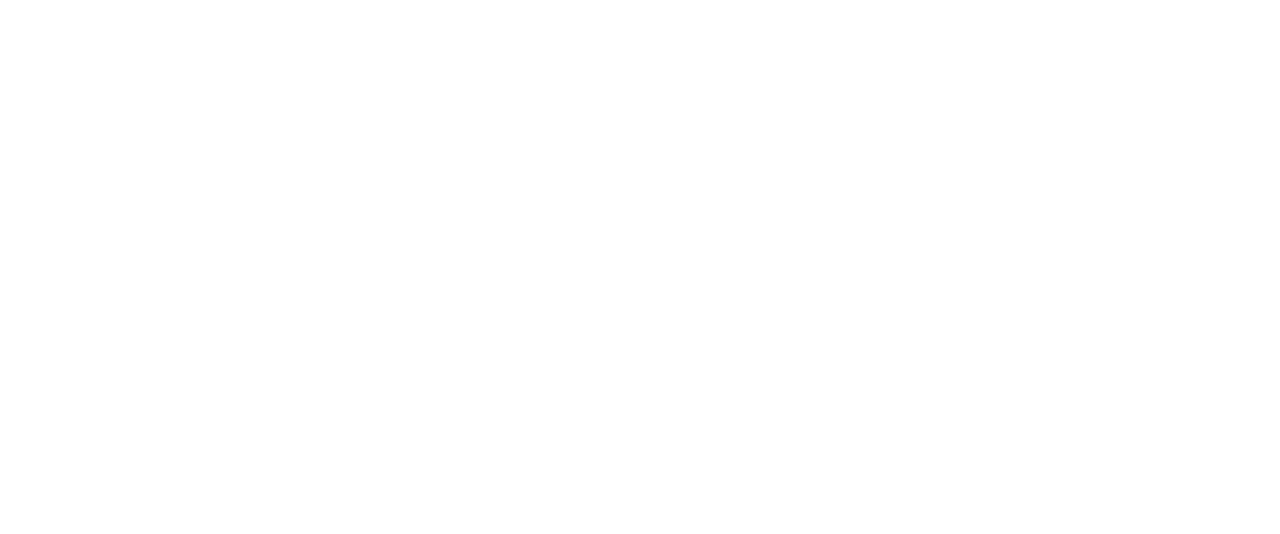
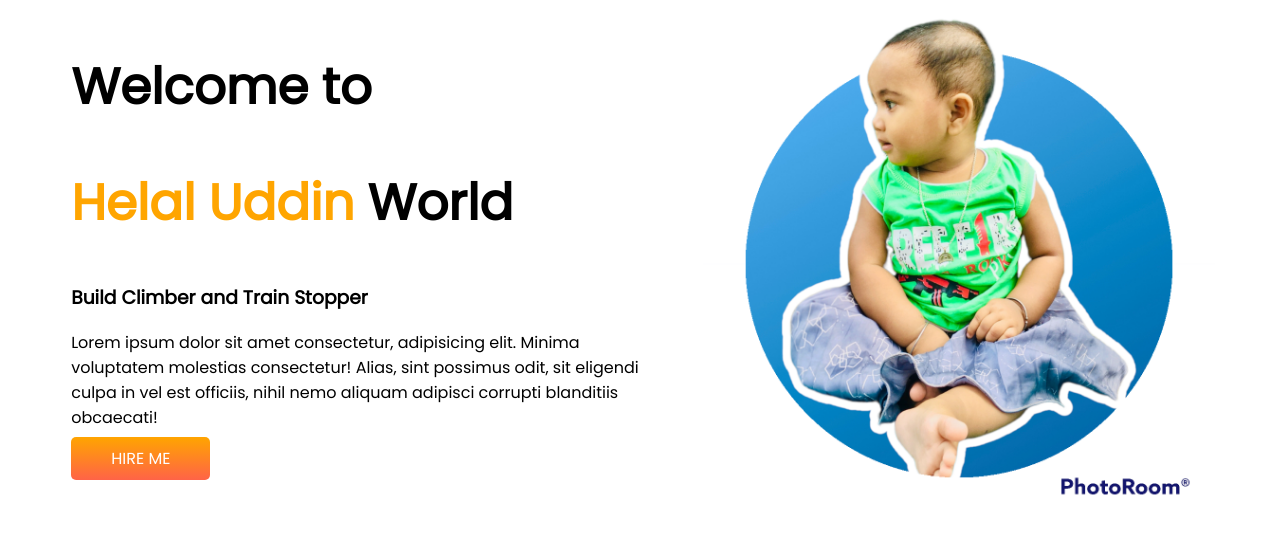
Before and after one commit to md-helal-uddin/dev-port, a plain HTML site: page index.html in a window 1280 px wide. Drawn offline with Linux system fonts and the light colour scheme; a web font is replaced by a local one.

Commit message:
top-update

```diff
--- a/index.html
+++ b/index.html
@@ -5,9 +5,25 @@
     <meta http-equiv="X-UA-Compatible" content="IE=edge">
     <meta name="viewport" content="width=device-width, initial-scale=1.0">
     <link rel="stylesheet" href="style.css">
+    <link rel="preconnect" href="https://fonts.googleapis.com">
+    <link rel="preconnect" href="https://fonts.gstatic.com" crossorigin>
+    <link href="https://fonts.googleapis.com/css2?family=Festive&family=Poppins&display=swap" rel="stylesheet">
     <title>helal-portfolio</title>
 </head>
 <body>
+  <section>
+    <div class="half-width">
+        <h1>Welcome to</h1>
+        <h1><span class="name-high">Helal Uddin</span>  World</h1>
+        <h3>Build Climber and Train Stopper</h3>
+        <p>Lorem ipsum dolor sit amet consectetur, adipisicing elit. Minima voluptatem molestias consectetur! Alias, sint possimus odit, sit eligendi culpa in vel est officiis, nihil nemo aliquam adipisci corrupti blanditiis obcaecati!</p>
+        <a class="link-button" href="https://www.foodpanda.com" target=" _blank">Hire me</a>
+    </div>
+    <div class="half-width">
+        <img src="images/alifa1.png" alt="">
+    </div>
+  </section>
+
 
 </body>
 </html>
--- a/style.css
+++ b/style.css
@@ -0,0 +1,27 @@
+body{
+    font-family: 'Poppins', sans-serif;
+}
+h1{
+    font-size: 50px;
+}
+.name-high{
+    color: orange;
+}
+section{
+    display: flex;
+}
+.half-width{
+    width: 50%;
+    padding-left: 5%;
+}
+.half-width img{
+    width: 90%;
+}
+.link-button{
+    text-decoration: none;
+    background-image: linear-gradient(orange,tomato);
+    text-transform: uppercase;
+    padding: 10px 40px;
+    border-radius: 5px;
+    color: white;
+}
```
Also changed, not shown: images/alifa.png (added), images/alifa1.png (added), images/dream-bg.png (added), images/exp-bg.png (added), images/jhankar.png (added), images/jhankar2.png (added), images/my-bg.png (added), images/my-bg2.png (added), images/top-banner.png (added).
